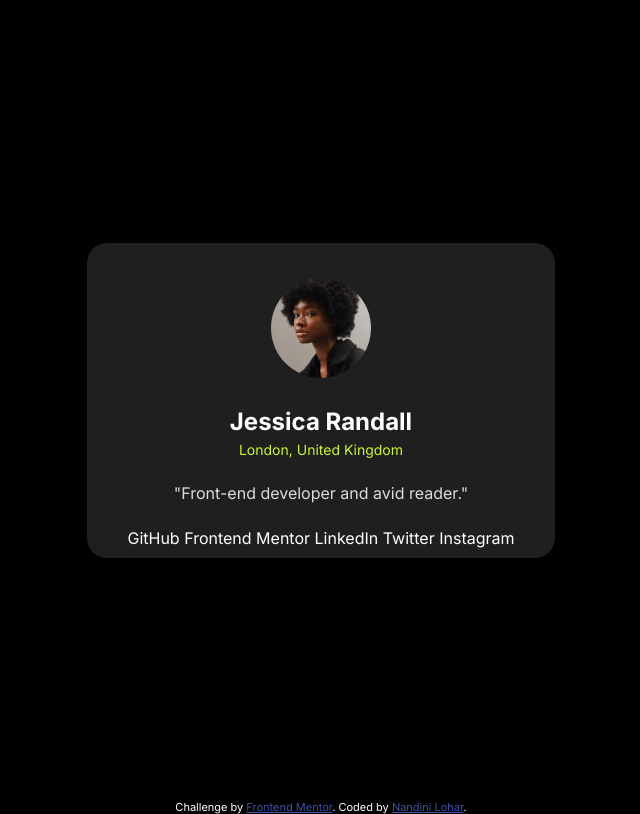
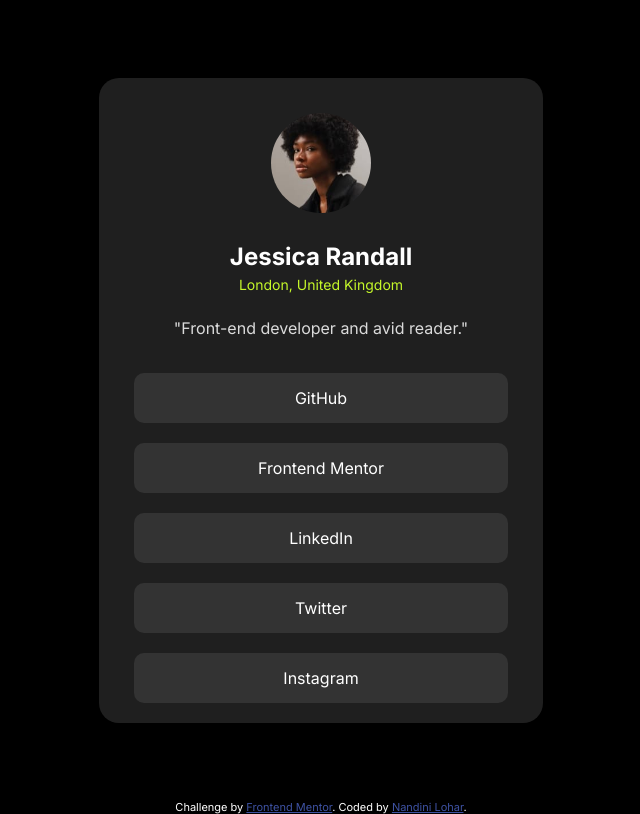
Before and after one commit to nandini1214/social-links, a plain HTML site: page index.html in a window 1280 px wide. Shown: the whole page, without its empty margins (319-959 px from the left). Drawn offline with Linux system fonts and the light colour scheme.

Commit message:
Update style.css

```diff
--- a/style.css
+++ b/style.css
@@ -21,7 +21,7 @@ main{
 }
 .card{
     background-color:   hsl(0, 0%, 12%);
-    padding: 10px 40px;
+    padding: 10px 50px;
     border-radius: 20px;
     box-sizing: border-box;
 
@@ -62,20 +62,21 @@ main{
     text-decoration: none;
     color: hsl(0, 0%, 100%);
 }
-.links li{
-    text-align: center;
-    max-width: 100vw;
-    padding: 15px;
-    background-color: hsl(0, 0%, 20%);
-    margin: 15px 0px;
-    border-radius: 10px;
-    font-weight: 700;
-    cursor: pointer;
-
-
+.links{
+    display: flex;
+    flex-direction: column;
+    justify-content: center;
+    align-items: center;
 
 }
-
+.links a{
+    text-align: center;
+    background-color: hsl(0, 0%, 20%);
+    width: 100%;
+    padding: 15px;
+    margin: 10px 0px;
+    border-radius: 10px;
+}
 .act:active{
     background-color:hsl(75, 94%, 57%);
     color: hsl(0, 0%, 20%);
```
